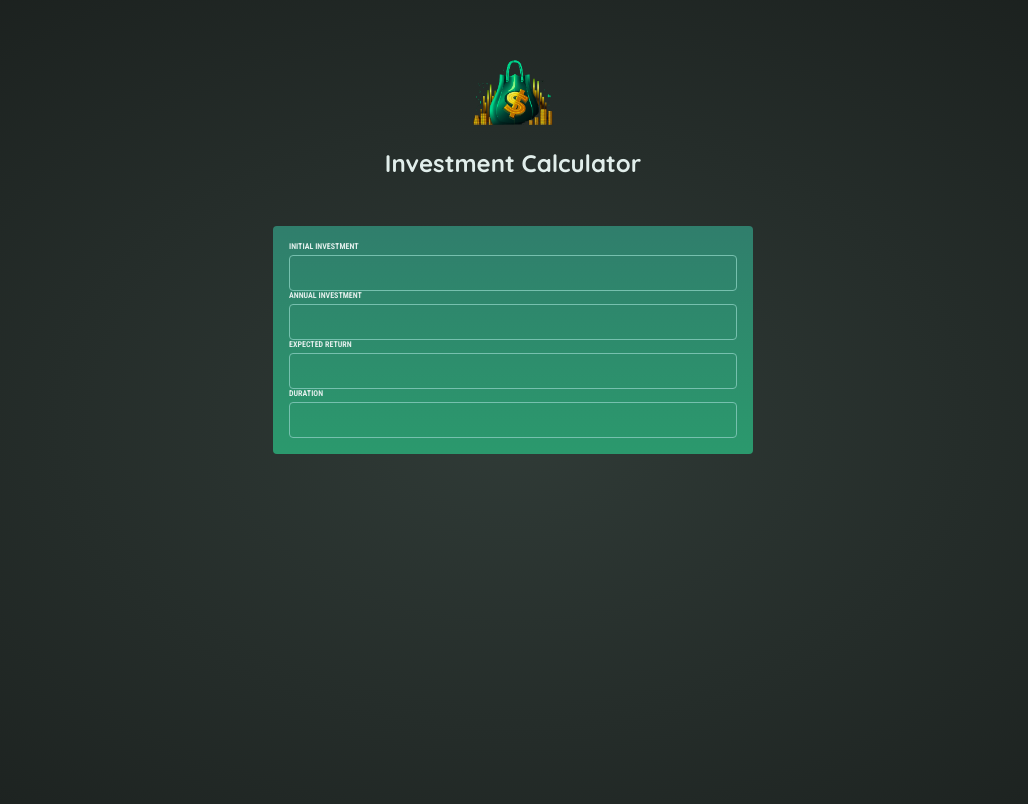
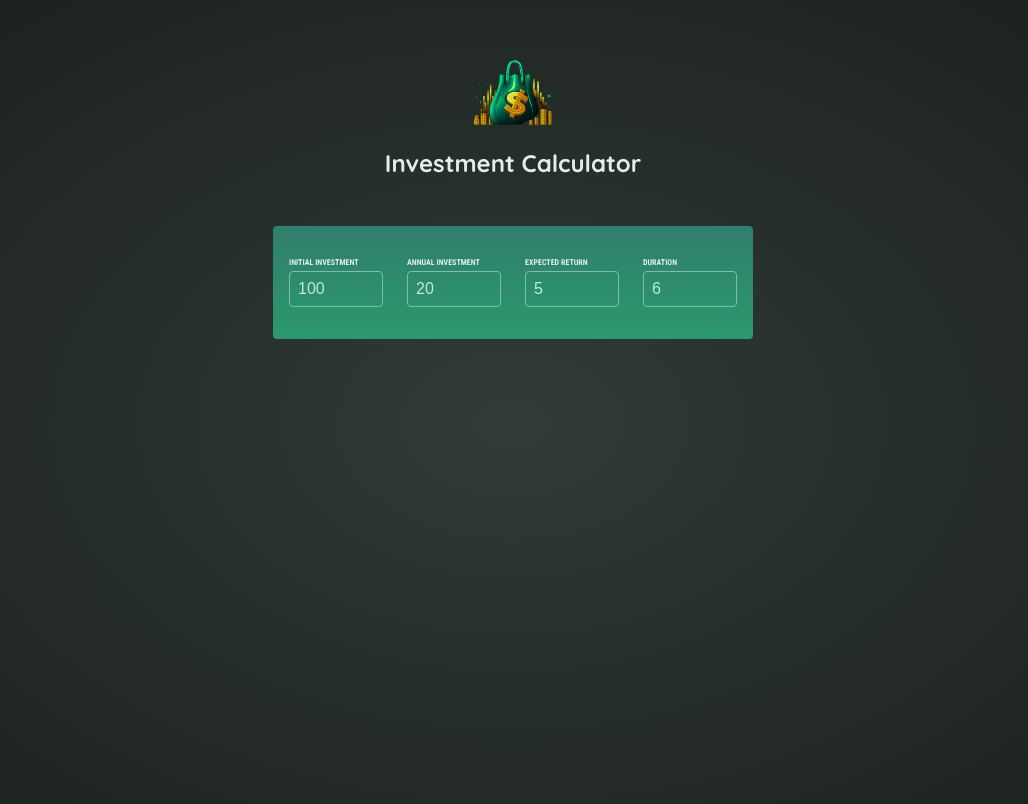
Before and after one commit to MarwanElZaher/investment-calculator, a React (Vite) app: page / in a window 1280 px wide. Shown: the top 804 px of the page, without its empty margins (127-1155 px from the left). Built offline with nearby package versions, Linux system fonts and the light colour scheme.

Commit message:
handlingEvents and using two way binding

```diff
--- a/src/App.jsx
+++ b/src/App.jsx
@@ -1,10 +1,12 @@
 import Header from './components/Header.jsx'
-
+import UserInputFields from './components/UserInputFields.jsx'
 function App() {
 
   return (
-    <><Header /></>)
-
+    <>
+      <Header />
+      <UserInputFields/>
+    </>)
 }
 
 export default App;
--- a/src/components/Header.jsx
+++ b/src/components/Header.jsx
@@ -1,41 +1,15 @@
-import { useState } from "react";
-import UserInputField from "./UserInputField"
+
 import logo from '../assets/investment-calculator-logo.png'
 const Header = () => {
-  const [value, setValue] = useState(null);
-  const handleInputValue = (event, label) => {
-    let newValue = event.target.value;
-    setValue((prevValue) => {
-      const values = { ...prevValue, [label]: newValue };
-      return values;
-    });
-    console.log(event.target.value, label);
-  };
-  console.log(value);
   return (
     <>
-      <div id="header">
+      <header id="header">
         <img
           src={logo}
           alt="money-bag-logo"
         />
         <h1>Investment Calculator</h1>
-      </div>
-      <div id="user-input">
-        <UserInputField
-          onValueChange={handleInputValue}
-          label={'initial Investment'}
-        />
-        <UserInputField
-          onValueChange={handleInputValue}
-          label={'annual Investment'}
-        />
-        <UserInputField
-          onValueChange={handleInputValue}
-          label={'expected Return'}
-        />
-        <UserInputField onValueChange={handleInputValue} label={'duration'} />
-      </div>
+      </header>
     </>
   )}
 export default Header
--- a/src/components/UserInputField.jsx
+++ /dev/null
@@ -1,10 +0,0 @@
-const UserInputField = ({ label, onValueChange }) => {
-  return (
-    <>
-      <label>{label} </label>
-
-      <input onChange={() => onValueChange(event, label)} type="number"></input>
-    </>
-  );
-};
-export default UserInputField;
--- /dev/null
+++ b/src/components/UserInputFields.jsx
@@ -0,0 +1,43 @@
+import { useState } from "react";
+
+const UserInputFields = ( ) => {
+  const [userInput, setUserInput] = useState({
+    initialInvestment: 100,
+    annualInvestment: 20,
+    expectedReturn: 5,
+    duration: 6
+  })
+  const onValueChange = (label, event) => {
+    let newValue=event.target.value
+    setUserInput((prevUserInput) => {
+      return {
+        ...prevUserInput,
+      [label]:newValue
+      }
+    })
+  }
+  return (
+    <section id="user-input">
+      <div className="input-group">
+        <p>
+          <label>initial Investment</label>
+          <input onChange={(event) => onValueChange("initialInvestment",event)} value={userInput.initialInvestment} type="number" required></input>
+        </p>
+        <p>
+          <label>annual Investment</label>
+          <input onChange={(event) => onValueChange("annualInvestment",event)} value={userInput.annualInvestment} type="number" required></input>
+        </p>
+        <p>
+          <label>expected Return</label>
+          <input onChange={(event) => onValueChange("expectedReturn",event)} value={userInput.expectedReturn} type="number" required></input>
+        </p>
+        <p>
+          <label>duration</label>
+          <input onChange={(event) => onValueChange("duration",event)} value={userInput.duration} type="number" required></input>
+        </p>
+
+      </div>
+      </section>
+  );
+};
+export default UserInputFields;
```
